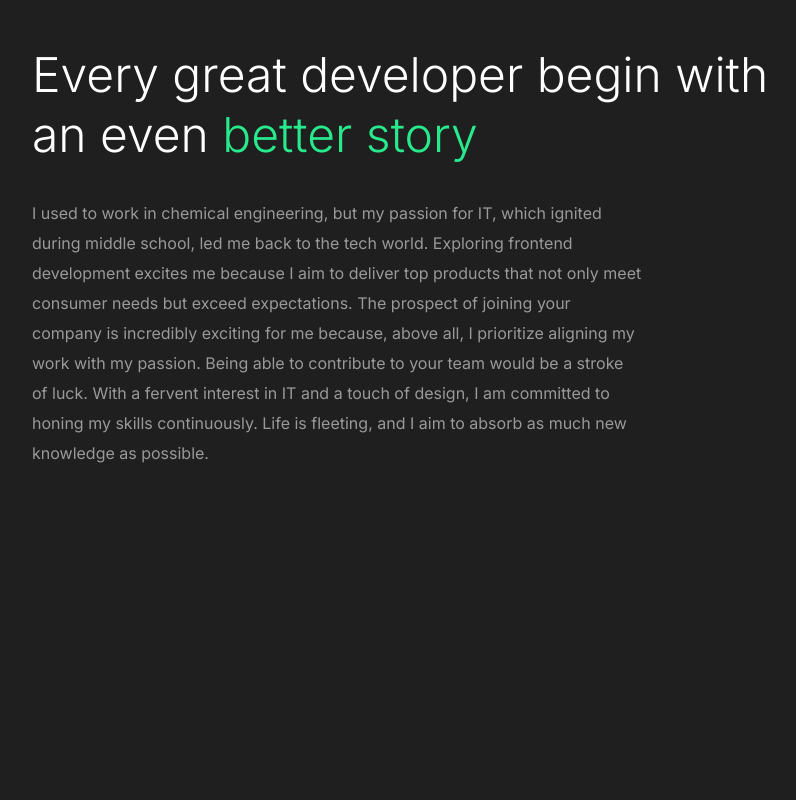
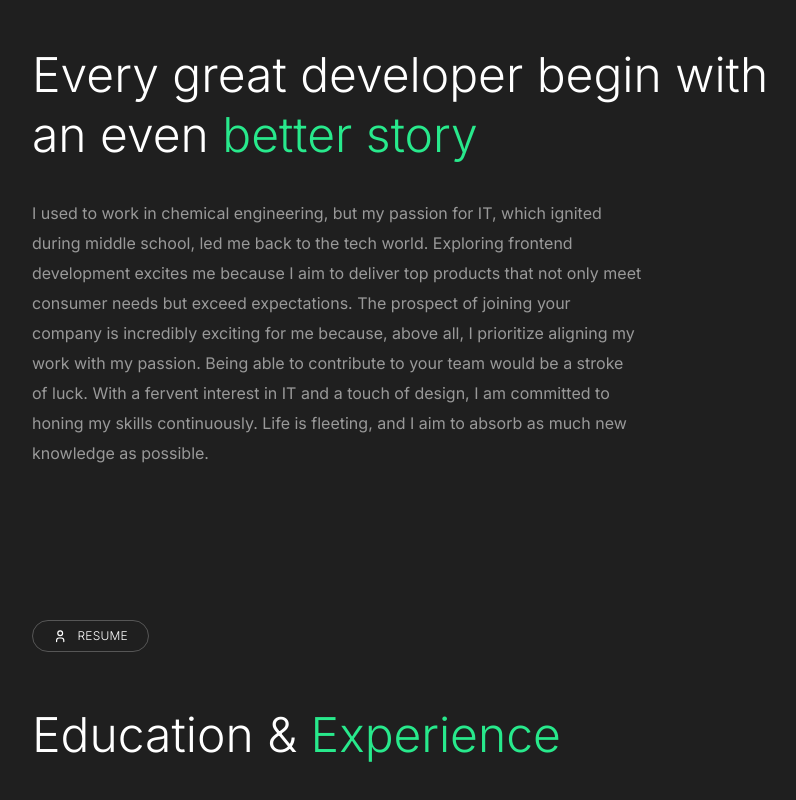
Before and after one commit to ngocxxu/cv-portfolio-2, a React (Vite) app: page / in a window 1280 px wide. Shown: the part 1029-1829 px from the top of the page, without its empty margins (392-1188 px from the left). Before the commit the page ends 1581 px from the top, so only its background shows below. Built offline with nearby package versions, Linux system fonts and the light colour scheme.

Commit message:
add timeline

```diff
--- a/src/page/container/index.tsx
+++ b/src/page/container/index.tsx
@@ -2,6 +2,7 @@ import { LeftSidebar } from "../../components/leftSidebar";
 import { RightSidebar } from "../../components/rightSidebar";
 import About from "../about";
 import Home from "../home";
+import Resume from "../resume";
 
 export const ContainerPage = () => {
   return (
@@ -9,6 +10,7 @@ export const ContainerPage = () => {
       <LeftSidebar />
       <Home />
       <About />
+      <Resume />
       <RightSidebar />
     </div>
   );
--- /dev/null
+++ b/src/page/resume/index.tsx
@@ -0,0 +1,18 @@
+import { IconUser } from "@tabler/icons-react";
+import { SectionItem } from "../../components/sectionItem";
+import style from "./style.module.css";
+
+const Resume = () => {
+  return (
+    <SectionItem
+      title="Resume"
+      icon={<IconUser size="0.9rem" style={{ marginRight: "5px" }} />}
+    >
+      <div className={style.bigText}>
+        Education & <span>Experience</span>
+      </div>
+    </SectionItem>
+  );
+};
+
+export default Resume;
--- /dev/null
+++ b/src/page/resume/style.module.css
@@ -0,0 +1,11 @@
+.bigText {
+  font-size: 48px;
+  line-height: 60px;
+  color: #fff;
+  font-weight: 300;
+  margin-bottom: 33px;
+}
+
+.bigText > span {
+  color: var(--mantine-primary-color-9);
+}
```
Also changed, not shown: src/components/timeline/index.tsx (added, +27 -0 lines).
